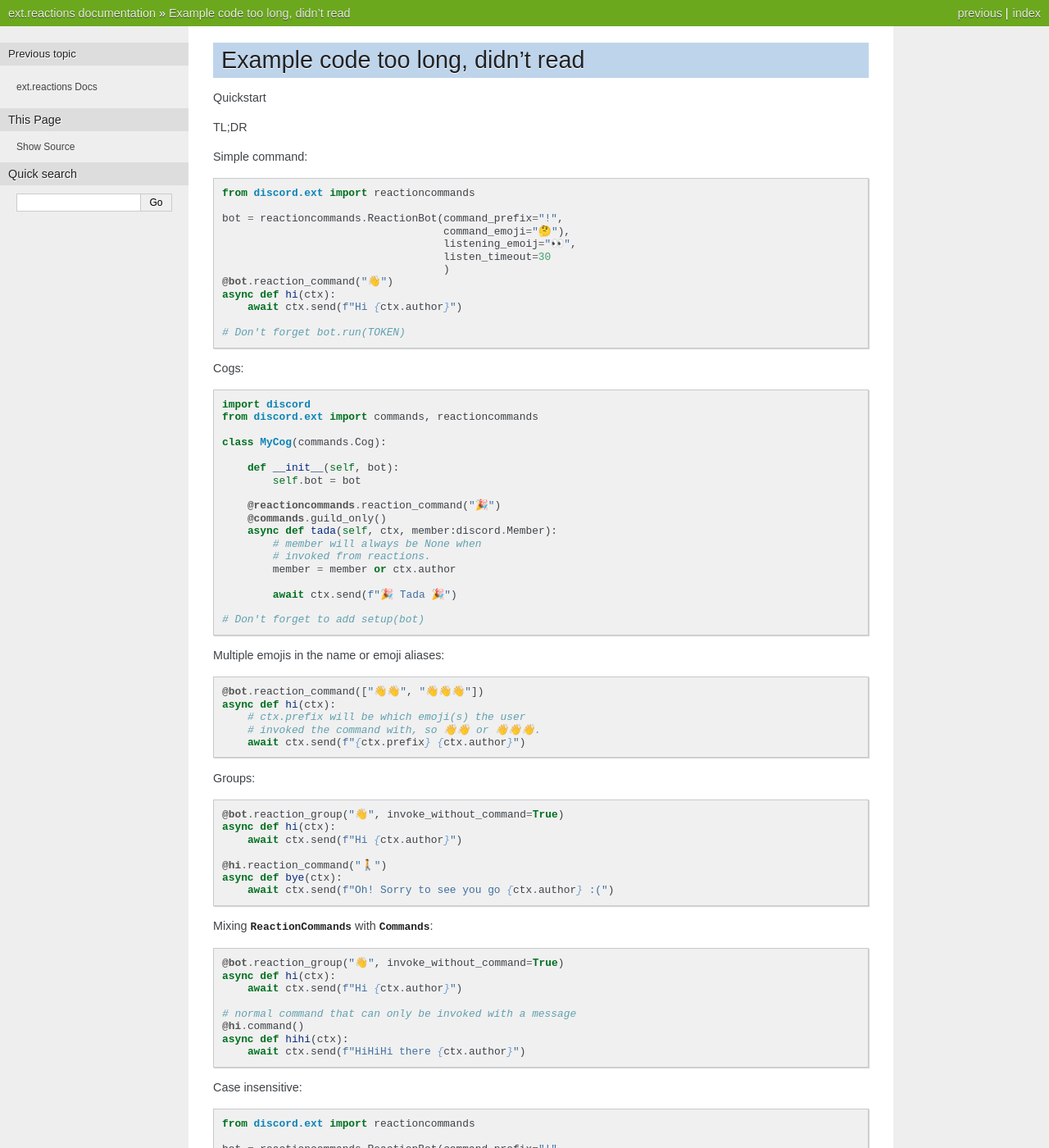
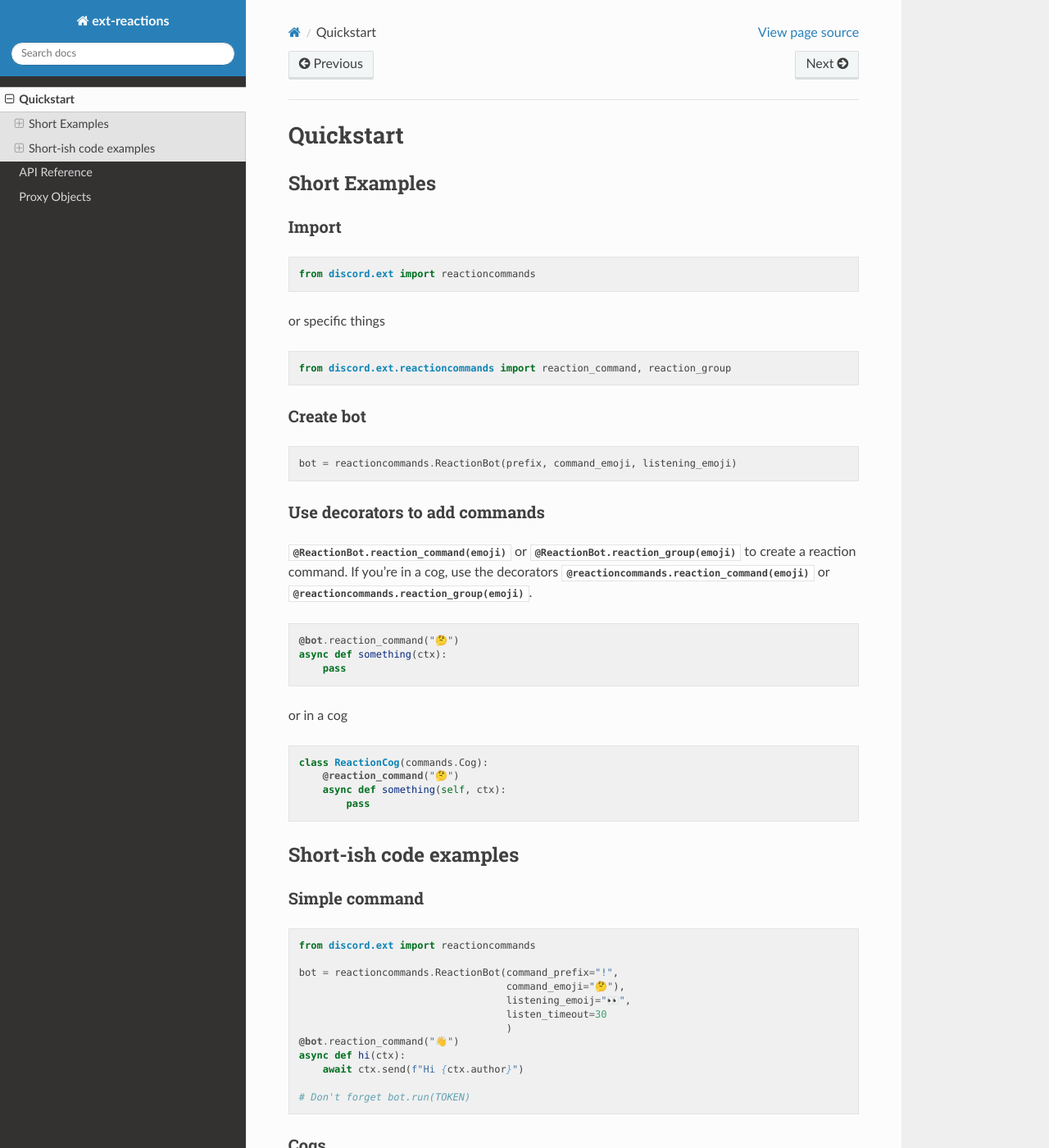
Before and after one commit to z03h/ext-reactions, a Sphinx documentation site: the page built from docs/source/quickstart.rst, in a window 1280 px wide and 1400 px high. Shown: the whole window at 82% size. Built offline with Sphinx 7.4.7 and the Read the Docs theme 2.0.0, drawn with Linux system fonts in a browser that asks for light colours; pages that are not in the unit, such as notebooks, are missing from menus; some of the changed text lies outside the part shown.

Commit message:
more docs

```diff
--- a/docs/requirements.txt
+++ b/docs/requirements.txt
@@ -1,2 +1,3 @@
 discord.py>=1.6.0, <1.7.0
 sphinx==3.4.3
+sphinx-rtd-theme=0.5.1
--- a/docs/source/conf.py
+++ b/docs/source/conf.py
@@ -5,6 +5,7 @@
 # https://www.sphinx-doc.org/en/master/usage/configuration.html
 
 import re
+import sphinx_rtd_theme
 
 # -- Path setup --------------------------------------------------------------
 
@@ -19,7 +20,7 @@ sys.path.insert(0, os.path.abspath('../..'))
 
 # -- Project information -----------------------------------------------------
 
-project = 'ext.reactions'
+project = 'ext-reactions'
 copyright = '2021, z03h'
 author = 'z03h'
 
@@ -36,6 +37,7 @@ needs_sphinx = '3.4.3'
 extensions = ['sphinx.ext.autodoc',
               'sphinx.ext.intersphinx',
               'sphinx.ext.napoleon',
+              'sphinx_rtd_theme',
               ]
 intersphinx_mapping = {
   'py': ('https://docs.python.org/3', None),
@@ -58,7 +60,12 @@ exclude_patterns = []
 # The theme to use for HTML and HTML Help pages.  See the documentation for
 # a list of builtin themes.
 #
-html_theme = 'nature'
+html_theme = 'sphinx_rtd_theme'
+html_theme_options = {
+    "style_external_links": True,
+    "prev_next_buttons_location": "both",
+    "navigation_depth": -1,
+}
 
 # Add any paths that contain custom static files (such as style sheets) here,
 # relative to this directory. They are copied after the builtin static files,
--- a/docs/source/quickstart.rst
+++ b/docs/source/quickstart.rst
@@ -1,13 +1,63 @@
-.. currentmodule discord
-
-Example code too long, didn't read
-==================================
+.. currentmodule:: discord
 
 Quickstart
+==========
 
-TL;DR
+Short Examples
+^^^^^^^^^^^^^^
 
-Simple command::
+Import
+~~~~~~
+
+.. code-block:: python
+
+    from discord.ext import reactioncommands
+
+or specific things
+
+.. code-block:: python
+
+    from discord.ext.reactioncommands import reaction_command, reaction_group
+
+Create bot
+~~~~~~~~~~
+
+.. code-block:: python
+
+    bot = reactioncommands.ReactionBot(prefix, command_emoji, listening_emoji)
+
+Use decorators to add commands
+~~~~~~~~~~~~~~~~~~~~~~~~~~~~~~
+
+:meth:`@ReactionBot.reaction_command(emoji) <discord.ext.reactioncommands.ReactionBot.reaction_command>`
+or :meth:`@ReactionBot.reaction_group(emoji) <discord.ext.reactioncommands.ReactionBot.reaction_group>`
+to create a reaction command. If you're in a cog, use the decorators
+:func:`@reactioncommands.reaction_command(emoji) <discord.ext.reactioncommands.reaction_command>` or
+:func:`@reactioncommands.reaction_group(emoji) <discord.ext.reactioncommands.reaction_group>`.
+
+.. code-block:: python
+
+    @bot.reaction_command("🤔")
+    async def something(ctx):
+        pass
+
+or in a cog
+
+.. code-block:: python
+
+    class ReactionCog(commands.Cog):
+        @reaction_command("🤔")
+        async def something(self, ctx):
+            pass
+
+
+Short-ish code examples
+^^^^^^^^^^^^^^^^^^^^^^^
+
+Simple command
+~~~~~~~~~~~~~~
+
+.. code-block:: python
 
     from discord.ext import reactioncommands
 
@@ -22,7 +72,10 @@ Simple command::
 
     # Don't forget bot.run(TOKEN)
 
-Cogs::
+Cogs
+~~~~
+
+.. code-block:: python
 
     import discord
     from discord.ext import commands, reactioncommands
@@ -39,11 +92,14 @@ Cogs::
             # invoked from reactions.
             member = member or ctx.author
 
-            await ctx.send(f"🎉 Tada 🎉")
+            await ctx.send(f"🎉🎉 {member.id} 🎉🎉")
 
     # Don't forget to add setup(bot)
 
-Multiple emojis in the name or emoji aliases::
+Multiple emojis in the name or emoji aliases
+~~~~~~~~~~~~~~~~~~~~~~~~~~~~~~~~~~~~~~~~~~~~
+
+.. code-block:: python
 
     @bot.reaction_command(["👋👋", "👋👋👋"])
     async def hi(ctx):
@@ -51,7 +107,10 @@ Multiple emojis in the name or emoji aliases::
         # invoked the command with, so 👋👋 or 👋👋👋.
         await ctx.send(f"{ctx.prefix} {ctx.author}")
 
-Groups::
+Groups
+~~~~~~
+
+.. code-block:: python
 
     @bot.reaction_group("👋", invoke_without_command=True)
     async def hi(ctx):
@@ -61,8 +120,11 @@ Groups::
     async def bye(ctx):
         await ctx.send(f"Oh! Sorry to see you go {ctx.author} :(")
 
-Mixing :class:`ReactionCommands <discord.ext.reactioncommands.ReactionCommand>`
-with :class:`Commands <discord.ext.commands.Command>`::
+Mixing :class:`ReactionCommands <discord.ext.reactioncommands.ReactionCommand>` with :class:`Commands <discord.ext.commands.Command>`
+~~~~~~~~~~~~~~~~~~~~~~~~~~~~~~~~~~~~~~~~~~~~~~~~~~~~~~~~~~~~~~~~~~~~~~~~~~~~~~~~~~~~~~~~~~~~~~~~~~~~~~~~~~~~~~~~~~~~~~~~~~~~~~~~~~~~~
+
+.. code-block:: python
+
 
     @bot.reaction_group("👋", invoke_without_command=True)
     async def hi(ctx):
@@ -73,7 +135,15 @@ with :class:`Commands <discord.ext.commands.Command>`::
     async def hihi(ctx):
         await ctx.send(f"HiHiHi there {ctx.author}")
 
-Case insensitive::
+    # reaction command that can only be invoked with reactions
+    @hi.reaction_command("🇭🇮", invoke_with_message=False)
+    async def _hihi(ctx):
+        await ctx.send("🇭🇮 👋")
+
+Case insensitive
+~~~~~~~~~~~~~~~~
+
+.. code-block:: python
 
     from discord.ext import reactioncommands
 
--- a/setup.py
+++ b/setup.py
@@ -27,7 +27,7 @@ if version.endswith(('a', 'b', 'rc')):
     except Exception:
         pass
 
-setup(name='ext.reactions',
+setup(name='ext-reactions',
       author='z03h',
       url='https://github.com/z03h/ReactionCommandBot',
       version=version,
```
Also changed, not shown: README.md (+6 -3 lines), docs/source/api.rst (added, +107 -0 lines), docs/source/index.rst (+12 -11 lines), docs/source/proxy.rst (added, +41 -0 lines), 10 other files.
